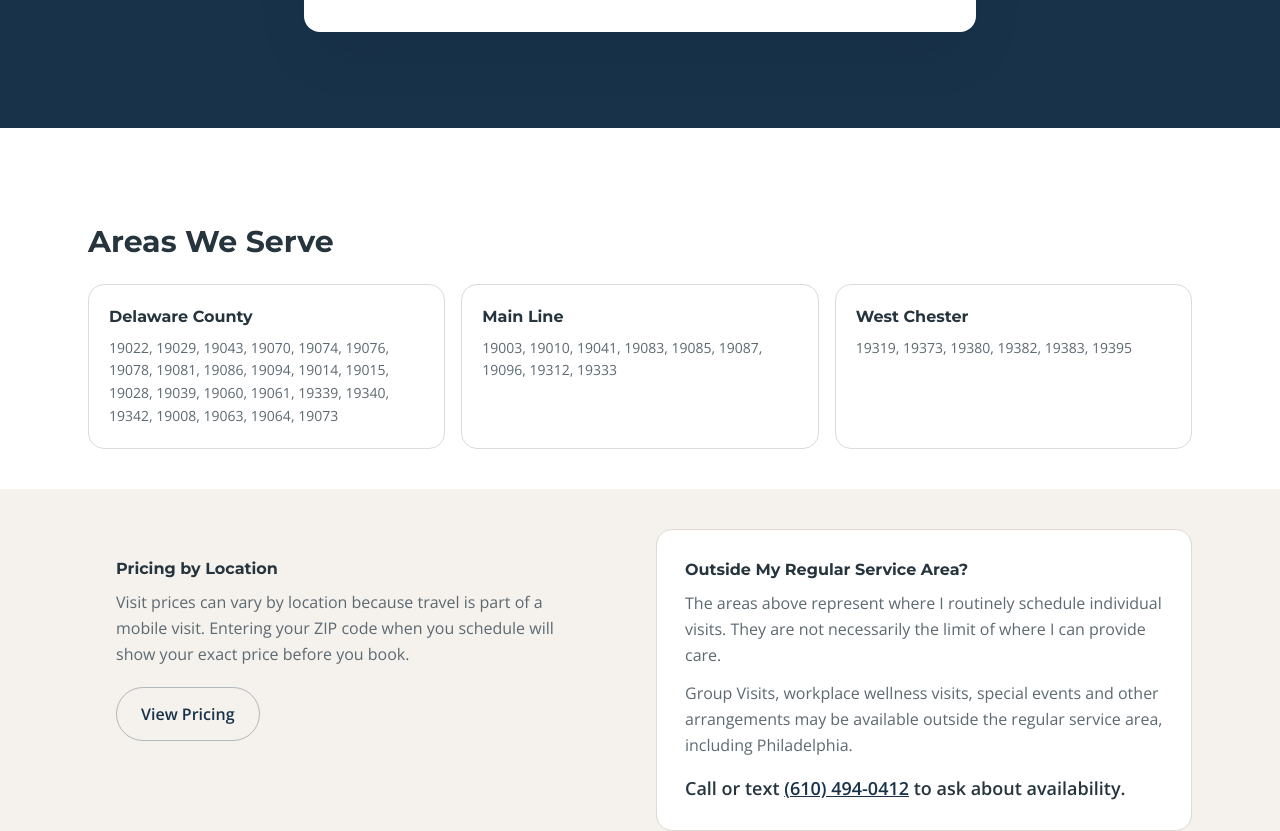
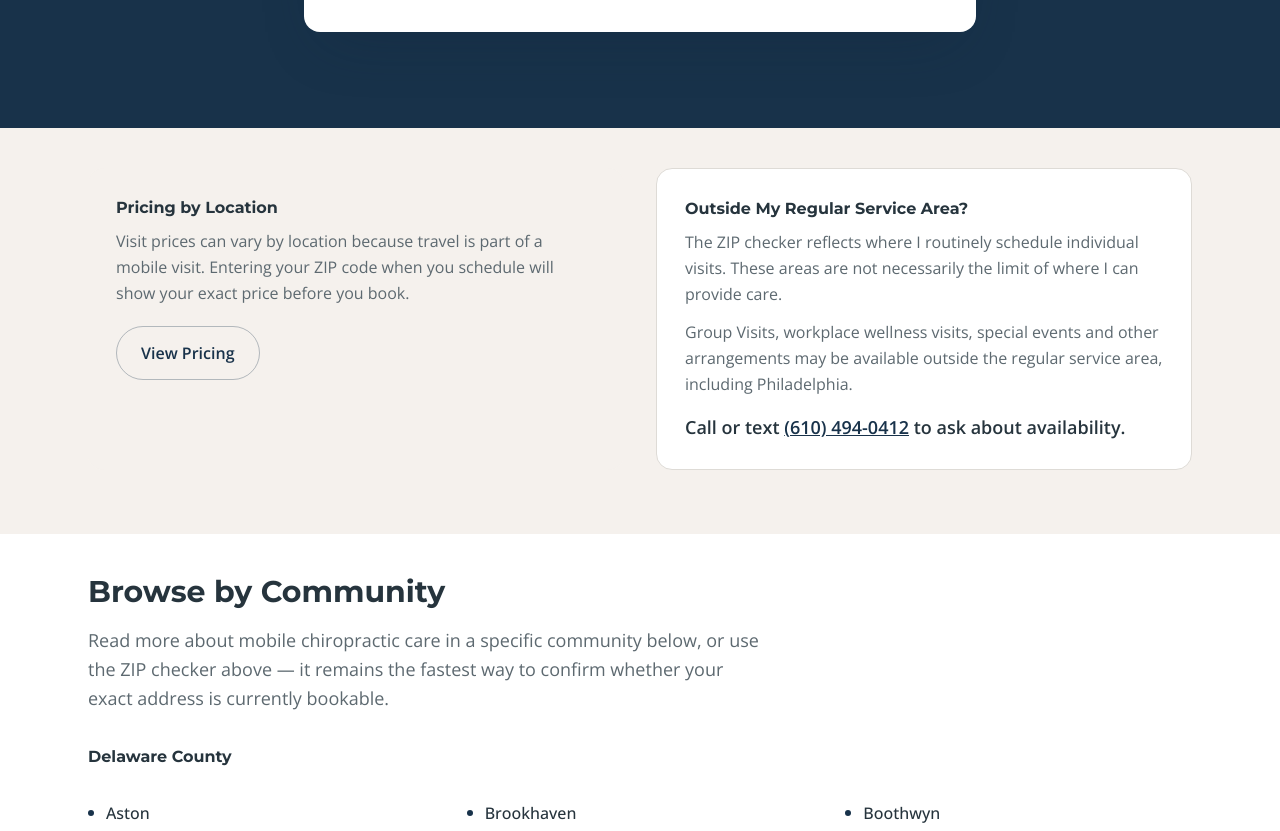
Before and after one commit to mybackcracker/gochiro-platform, a Next.js app: page /service-areas in a window 1280 px wide. Shown: the part 584-1415 px from the top of the page. Built offline with nearby package versions, Linux system fonts and the light colour scheme.

Commit message:
Simplify service areas around ZIP checker

```diff
--- a/app/(marketing)/service-areas/page.tsx
+++ b/app/(marketing)/service-areas/page.tsx
@@ -2,7 +2,7 @@ import type { Metadata } from "next";
 import { Section, Container, Eyebrow, H2, CTAButton, Callout } from "@/components/ui";
 import ZipChecker from "@/components/ZipChecker";
 import LocalAreaLinkList from "@/components/LocalAreaLinkList";
-import { ZIPS, BUSINESS_PHONE } from "@/lib/gochiro";
+import { BUSINESS_PHONE } from "@/lib/gochiro";
 import { LOCAL_AREAS } from "@/lib/localAreas";
 import type { NearbyArea } from "@/lib/localAreas/types";
 
@@ -10,15 +10,6 @@ export const metadata: Metadata = {
   title: "Service Areas — GoChiroMobile",
   description: "Find out if GoChiroMobile comes to your area.",
 };
-
-// East, West, and Central are internal scheduling regions (lib/gochiro.ts) —
-// there's no separate patient-facing place-name data attached to them, so
-// they're grouped here under the one recognizable geography the business's
-// own approved copy already uses to describe them: Delaware County. Main
-// Line and West Chester keep their own real place names, unchanged, since
-// those region keys already are the place names. No ZIP/region data is
-// altered — this only changes how the list is grouped for display.
-const DELAWARE_COUNTY_ZIPS = [...ZIPS.East, ...ZIPS.West, ...ZIPS.Central];
 
 // Same three-way grouping as the ZIP cards above, but for local-area page
 // links. Pulls town names from lib/localAreas so this list can never drift
@@ -73,26 +64,6 @@ export default function ServiceAreasPage() {
         </Container>
       </Section>
 
-      <Section tone="white" className="pb-8 sm:pb-10">
-        <Container>
-          <H2>Areas We Serve</H2>
-          <div className="mt-6 grid gap-4 sm:grid-cols-3">
-            <div className="rounded-2xl border border-line p-5">
-              <p className="font-heading font-bold text-ink">Delaware County</p>
-              <p className="mt-2 text-sm leading-relaxed text-muted">{DELAWARE_COUNTY_ZIPS.join(", ")}</p>
-            </div>
-            <div className="rounded-2xl border border-line p-5">
-              <p className="font-heading font-bold text-ink">Main Line</p>
-              <p className="mt-2 text-sm leading-relaxed text-muted">{ZIPS.MainLine.join(", ")}</p>
-            </div>
-            <div className="rounded-2xl border border-line p-5">
-              <p className="font-heading font-bold text-ink">West Chester</p>
-              <p className="mt-2 text-sm leading-relaxed text-muted">{ZIPS.WestChester.join(", ")}</p>
-            </div>
-          </div>
-        </Container>
-      </Section>
-
       <Section tone="cream" className="pt-8 pb-14 sm:pt-10 sm:pb-16">
         <Container>
           <div className="grid gap-8 lg:grid-cols-2">
@@ -111,7 +82,7 @@ export default function ServiceAreasPage() {
 
             <Callout title="Outside My Regular Service Area?" tone="white">
               <p className="text-base leading-relaxed text-muted">
-                The areas above represent where I routinely schedule individual visits. They are
+                The ZIP checker reflects where I routinely schedule individual visits. These areas are
                 not necessarily the limit of where I can provide care.
               </p>
               <p className="mt-3 text-base leading-relaxed text-muted">
```
